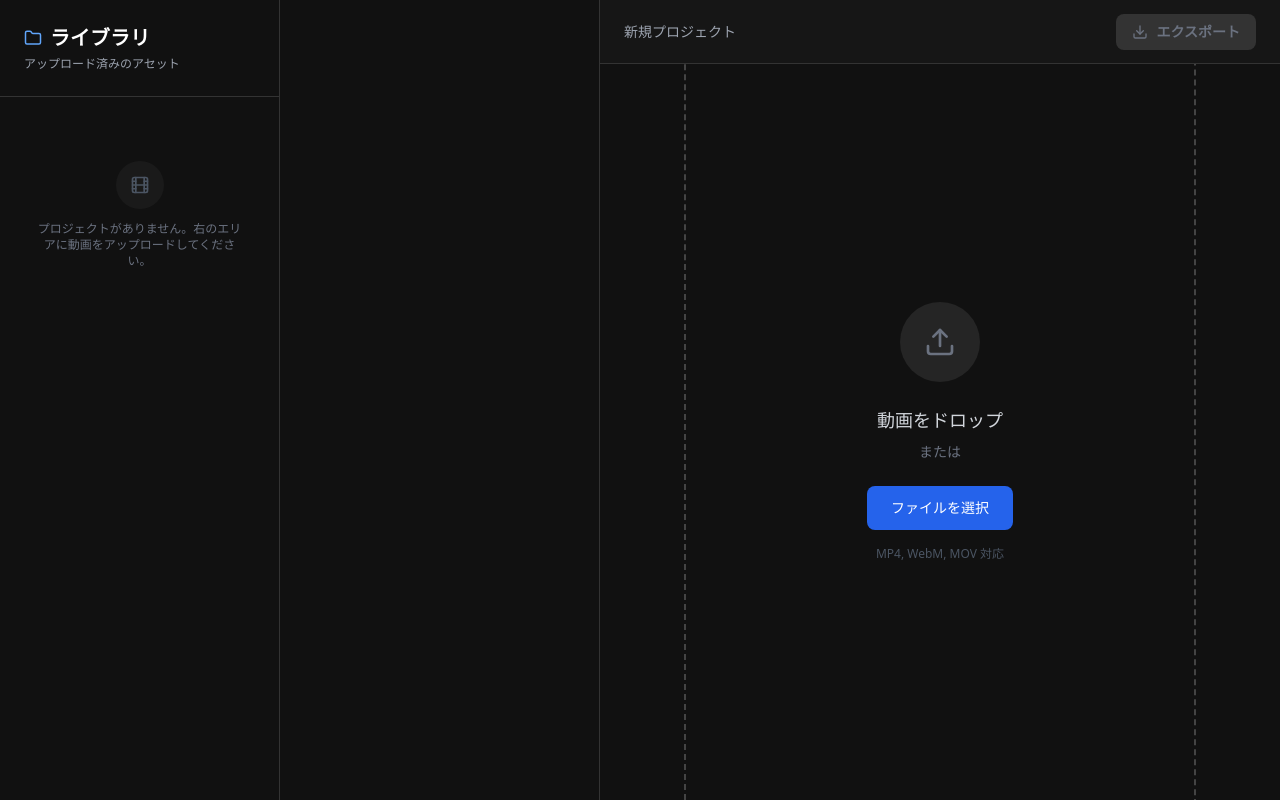
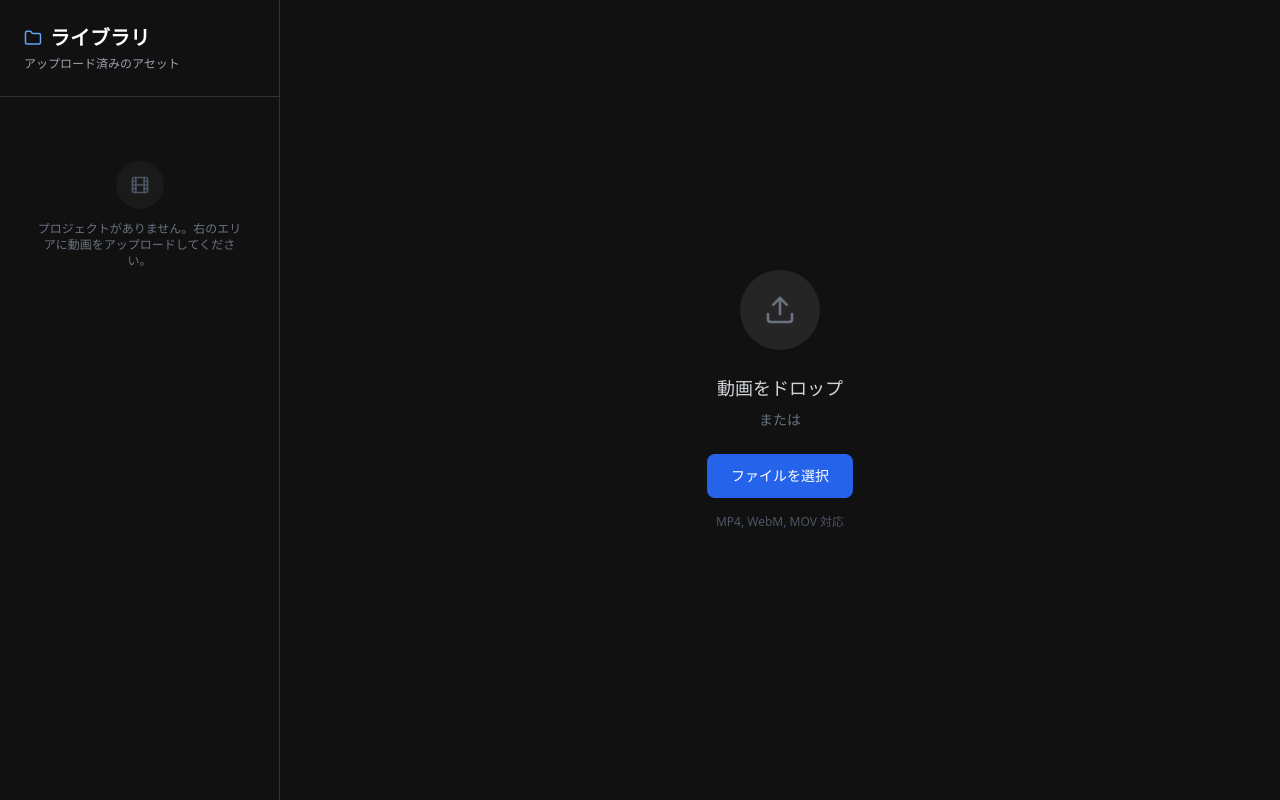
Before and after one commit to bads1de/viiiide, a Next.js app: page / in a window 1280 px wide. Built offline with nearby package versions, Linux system fonts and the light colour scheme.

Commit message:
feat: 字幕オーバーレイ、スタイルプリセット、エディタパネル、ビデオプレイヤー、およびエディタフックを追加し、字幕システムを実装

```diff
--- a/src/components/editor/SubtitlePanel.tsx
+++ b/src/components/editor/SubtitlePanel.tsx
@@ -16,7 +16,7 @@ import { FontPicker } from "./FontPicker";
 import { AnimationType, ANIMATION_PRESETS } from "@/types/animation";
 import { SubtitleEditModal } from "./SubtitleEditModal";
 import { Subtitle } from "@/types/subtitle";
-import { STYLE_PRESETS, getPresetById } from "@/data/stylePresets";
+import { STYLE_PRESETS, getPresetById } from "@/config/stylePresets";
 
 type ProcessingState = {
   status: "idle" | "processing" | "done" | "error";
@@ -107,6 +107,8 @@ export const SubtitlePanel = ({
         onSave={onSubtitlesUpdate}
       />
 
+      {/* 動画がある場合のみパネルを表示 */}
+      {videoPath && (
         <aside className="w-[320px] bg-[#111] border-r border-[#333] flex flex-col">
           <div className="p-4 flex-1 overflow-y-auto custom-scrollbar space-y-4">
             {/* 動画が選択されている場合 */}
@@ -240,7 +242,9 @@ export const SubtitlePanel = ({
                       {ANIMATION_PRESETS.map((preset) => (
                         <button
                           key={preset.id}
-                        onClick={() => onStyleChange({ animation: preset.id })}
+                          onClick={() =>
+                            onStyleChange({ animation: preset.id })
+                          }
                           className={`flex items-center gap-2 p-2 rounded-lg text-left transition-all ${
                             subtitleStyle.animation === preset.id
                               ? "bg-blue-600/20 border border-blue-500/50 text-blue-400"
@@ -373,6 +377,7 @@ export const SubtitlePanel = ({
             )}
           </div>
         </aside>
+      )}
     </>
   );
 };
--- a/src/components/editor/VideoPlayer.tsx
+++ b/src/components/editor/VideoPlayer.tsx
@@ -71,6 +71,8 @@ export const VideoPlayer = ({
   }, [playerRef, setIsPlaying, videoPath]); // videoPath changed means player might re-mount
   return (
     <main className="flex-1 bg-[#111] flex flex-col relative min-h-0">
+      {/* 動画がある場合のみヘッダーを表示 */}
+      {videoPath && (
         <header className="h-16 border-b border-[#333] flex items-center justify-between px-6 bg-[#161616]">
           <div className="text-sm text-gray-400">
             {videoFileName || "新規プロジェクト"}
@@ -94,6 +96,7 @@ export const VideoPlayer = ({
             </button>
           </div>
         </header>
+      )}
 
       <div
         className="flex-1 flex items-center justify-center p-8 overflow-hidden relative"
@@ -105,10 +108,10 @@ export const VideoPlayer = ({
         {/* ドロップゾーン（動画がない場合） */}
         {!videoPath && (
           <div
-            className={`w-full max-w-lg aspect-[9/16] border-2 border-dashed rounded-2xl flex flex-col items-center justify-center transition-all ${
+            className={`w-full max-w-lg aspect-[9/16] rounded-2xl flex flex-col items-center justify-center transition-all ${
               isDragging
-                ? "border-blue-500 bg-blue-500/10"
-                : "border-[#444] hover:border-[#555]"
+                ? "border-2 border-dashed border-blue-500 bg-blue-500/10"
+                : ""
             }`}
           >
             {isUploading ? (
--- a/src/hooks/useVideoEditor.ts
+++ b/src/hooks/useVideoEditor.ts
@@ -16,7 +16,7 @@ import { Subtitle } from "../types/subtitle";
 import { AnimationType } from "../types/animation";
 import { fetchSubtitles } from "../utils/subtitleUtils";
 import { loadGoogleFont } from "../utils/googleFonts";
-import { getPresetById, DEFAULT_PRESET_ID } from "../data/stylePresets";
+import { getPresetById, DEFAULT_PRESET_ID } from "../config/stylePresets";
 
 export const useVideoEditor = () => {
   const [videoPath, setVideoPath] = useState<string | null>(null);
--- a/src/remotion/SubtitleOverlay.tsx
+++ b/src/remotion/SubtitleOverlay.tsx
@@ -12,7 +12,7 @@ import {
   getAnimationStyle,
 } from "@/utils/animations";
 import { useEffect, useMemo } from "react";
-import { getPresetById } from "@/data/stylePresets";
+import { getPresetById } from "@/config/stylePresets";
 
 // 共通のスタイル型
 type TokenStyle = {
```
Also changed, not shown: src/config/stylePresets.ts (renamed from src/data/stylePresets.ts). Lines whose indentation alone changed are shown as unchanged.
